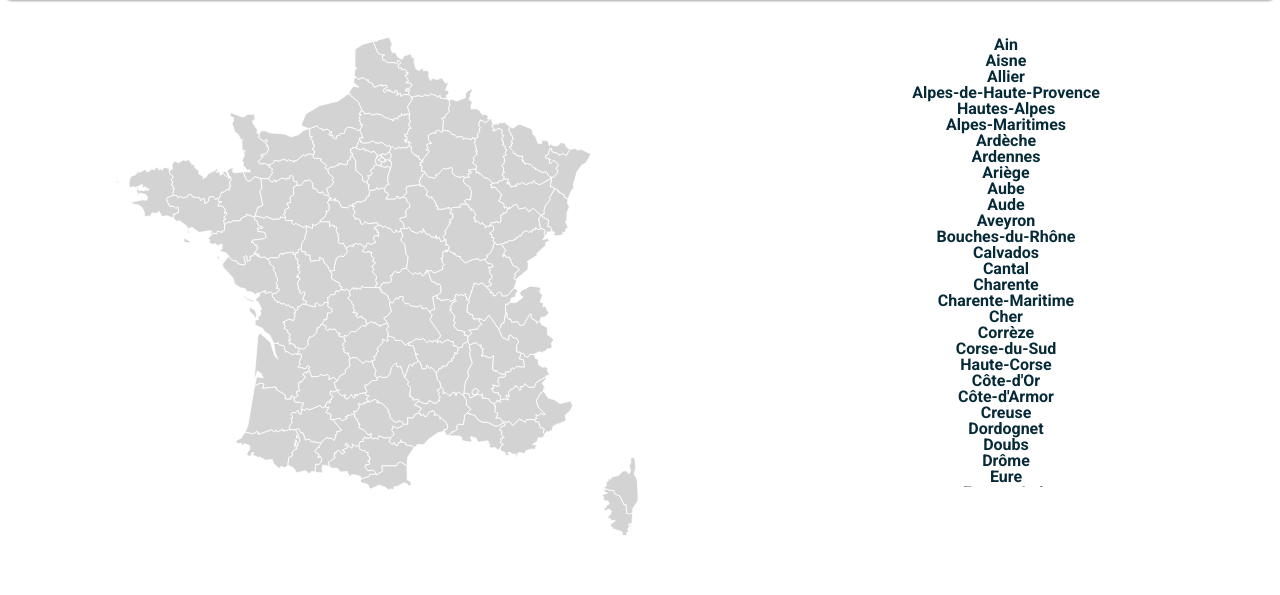
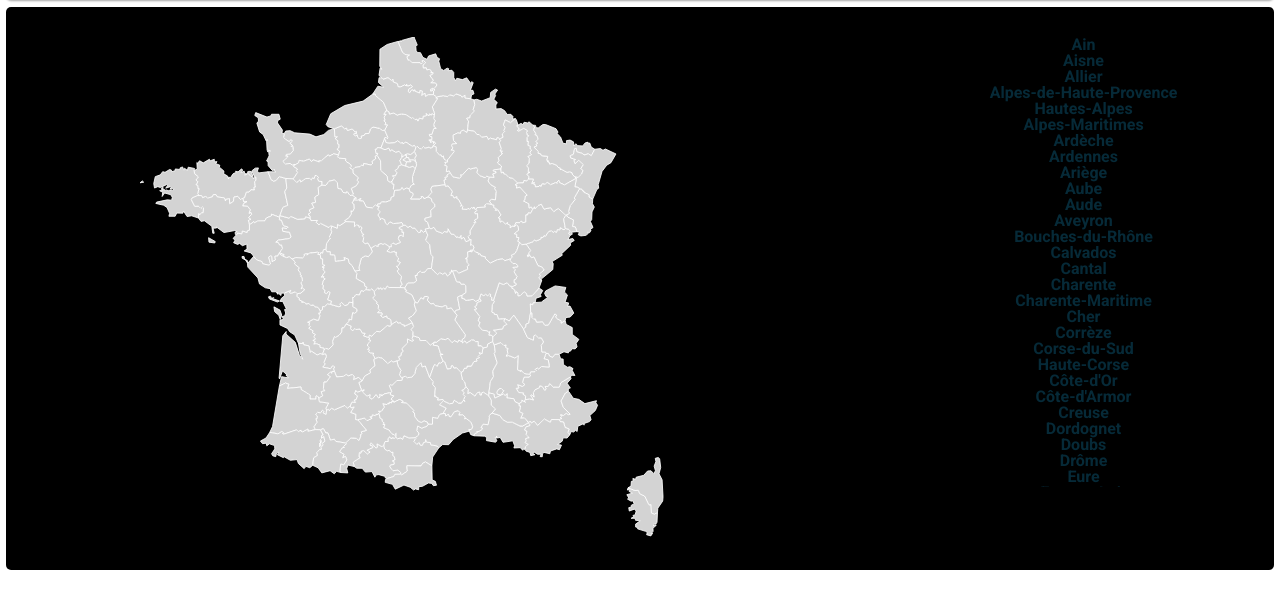
Before and after one commit to IvoryAndSmalt/roulez-mourrez, a PHP site: the page made by Views/home.twig in a window 1280 px wide. Shown: the part 205-800 px from the top of the page. Run offline with PHP 8.4, Linux system fonts and the light colour scheme; the template is opened without the code that fills it, so the values that code supplies are empty; some libraries are stand-ins or nearby versions.

Commit message:
avant pull

```diff
--- a/assets/css/grid.css
+++ b/assets/css/grid.css
@@ -20,6 +20,37 @@
 
 .send{
 	display: flex;
+}
+
+.navigation{
+    width:100%;
+    justify-content:space-around;
+    align-items:center
+}
+
+.map{
+    display: grid;
+    grid-template-columns: 6fr 2fr;
+    justify-content: center;
+    border-radius: 5px;
+    background: black;
+    width: 99%;
+    margin: auto;
+}
+
+.map > *{
+    margin: 30px auto;
+}
+
+.map--image{
+
+}
+
+.map--list{
+    text-align: center;
+    overflow-y: scroll;
+    width: 100%;
+    margin-left: -10%;
 }
 
 
@@ -52,37 +83,6 @@
     }
 }
 
-.navigation{
-    width:100%;
-    justify-content:space-around;
-    align-items:center
-}
-
-.map{
-    display: grid;
-    grid-template-columns: 60% 30%;
-    padding: 30px;
-    justify-content:center;
-    /* rgb(30, 67, 74) */
-}
-
-.map--image{
-    grid-column:1;
-    width:100%;
-    justify-content:center;
-    align-items:center;
-    text-align:center
-}
-
-.map--list{
-    grid-column:2;
-    width:100%;
-    justify-content:center;
-    align-items:center;
-    text-align:center;
-}
-
-
 @media(max-width: 768px){
 
     .map {
```
